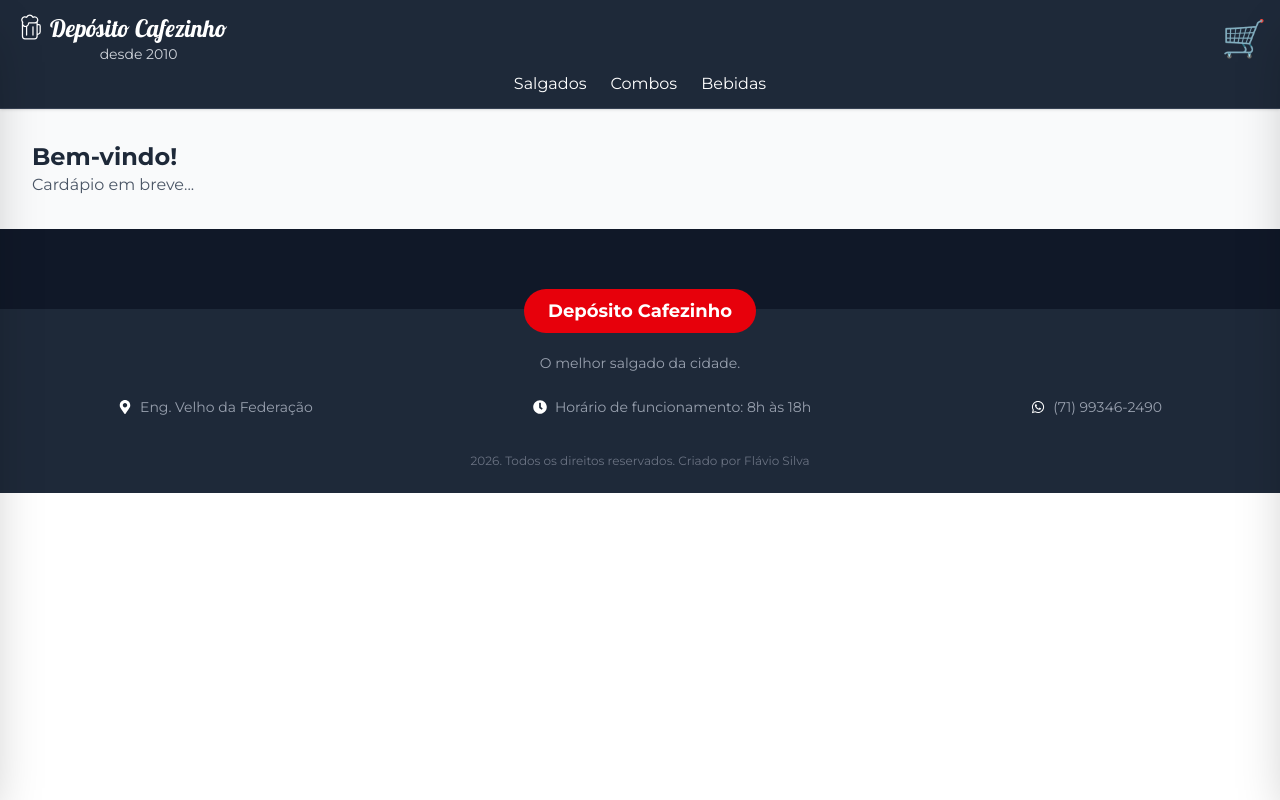
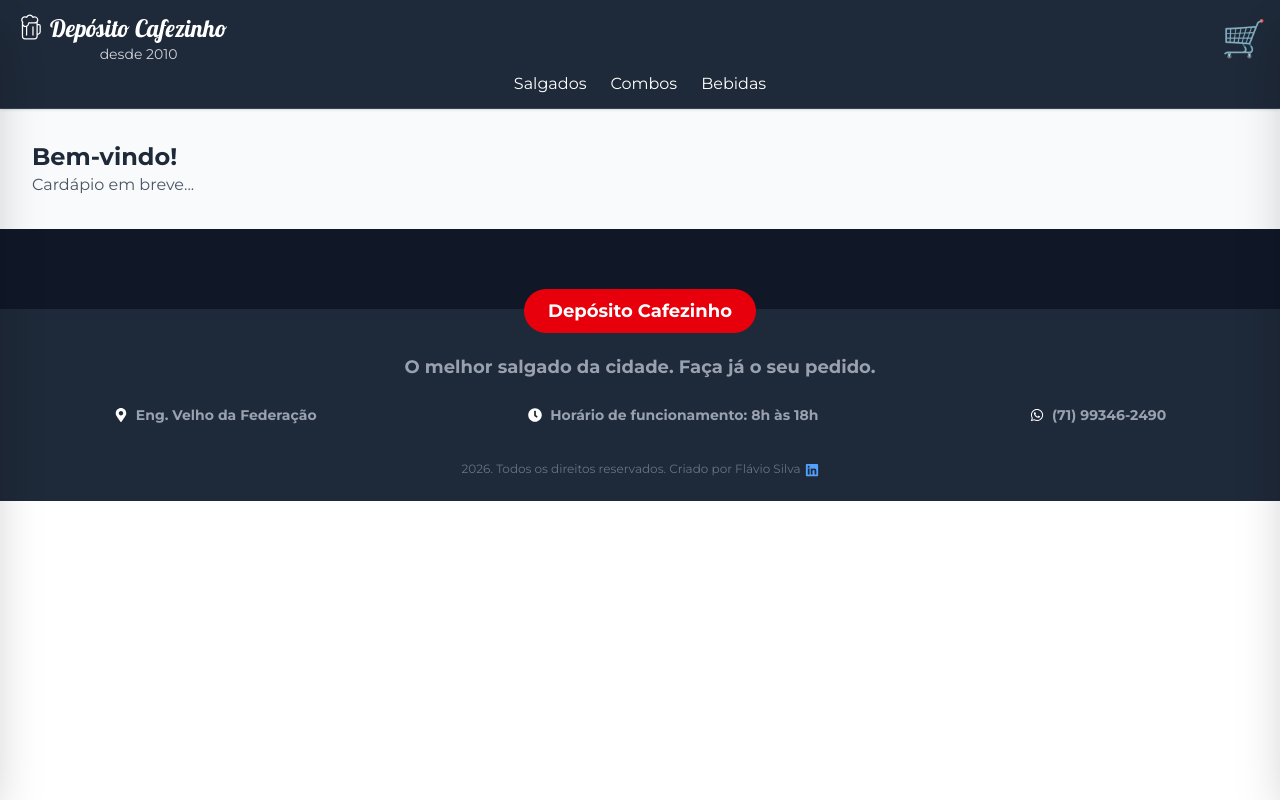
Before and after one commit to flavio16silva/deposito-cafezinho-react, a React (Vite) app: page / in a window 1280 px wide. Built offline with nearby package versions, Linux system fonts and the light colour scheme.

Commit message:
Footer: Inserção de dados e direitos reservados

```diff
--- a/src/components/footer.jsx
+++ b/src/components/footer.jsx
@@ -1,4 +1,4 @@
-import { FaMapMarkerAlt, FaWhatsapp, FaClock } from 'react-icons/fa'
+import { FaMapMarkerAlt, FaWhatsapp, FaClock, FaLinkedin } from 'react-icons/fa'
 
 const Footer = () => {
   return (
@@ -13,33 +13,41 @@ const Footer = () => {
 
       <div className="max-w-7xl mx-auto px-4 pb-6">
         {/* Slogan centralizado */}
-        <p className="text-gray-400 text-sm text-center">
-          O melhor salgado da cidade.
+        <p className="text-gray-400 text-lg text-center font-bold">
+          O melhor salgado da cidade. Faça já o seu pedido.
         </p>
 
         {/* Endereço */}
         <div className="flex flex-col md:flex-row justify-around items-center gap-4 mt-6">
           <div className="flex items-center gap-2">
             <FaMapMarkerAlt className="text-white text-sm" />
-            <p className="text-gray-400 text-sm">Eng. Velho da Federação</p>
+            <p className="text-gray-400 text-sm font-bold">Eng. Velho da Federação</p>
           </div>
 
           {/* Horário de funcionamento */}
           <div className="flex items-center gap-2">
             <FaClock className="text-white text-sm" />
-            <p className="text-gray-400 text-sm"> Horário de funcionamento: 8h às 18h</p>
+            <p className="text-gray-400 text-sm font-bold"> Horário de funcionamento: 8h às 18h</p>
           </div>
 
           {/* Telefone */}
           <div className="flex items-center gap-2">
             <FaWhatsapp className="text-white text-sm" />
-            <p className="text-gray-400 text-sm">(71) 99346-2490</p>
+            <p className="text-gray-400 text-sm font-bold">(71) 99346-2490</p>
           </div>
         </div>
 
         {/* Direitos autorais centralizado */}
         <p className="text-gray-500 text-xs text-center mt-6 pt-3 ">
           2026. Todos os direitos reservados. Criado por Flávio Silva
+          <a
+            href="https://www.linkedin.com/in/flavio-leite-silva/"
+            target="_blank"
+            rel="noopener noreferrer"
+            className="inline-block ml-1 text-blue-400 hover:text-blue-300 transition-colors"
+          >
+            <FaLinkedin className="inline-block text-sm" />
+          </a>
         </p>
 
       </div>
```
